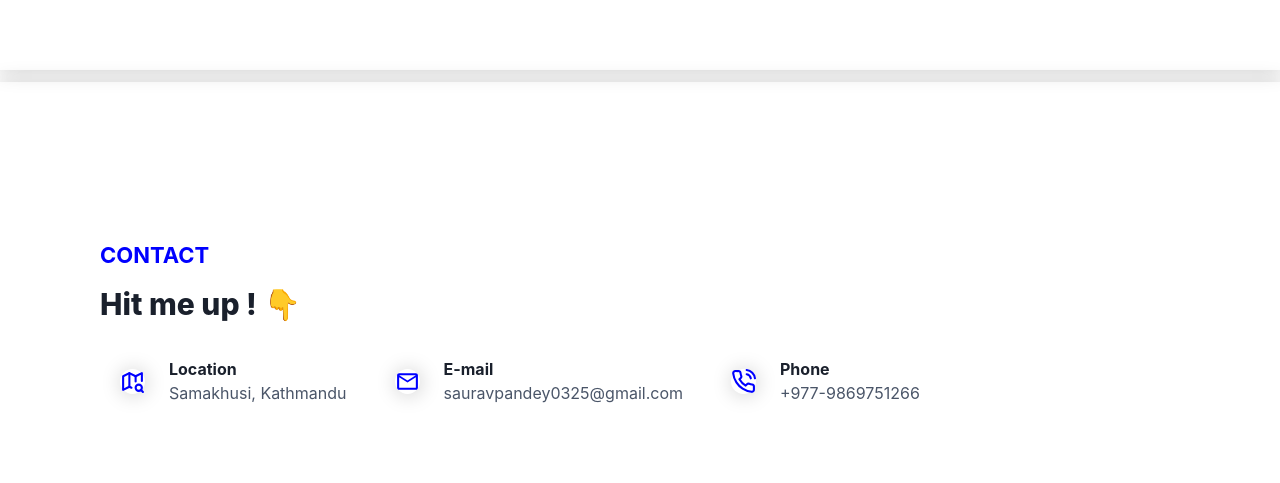
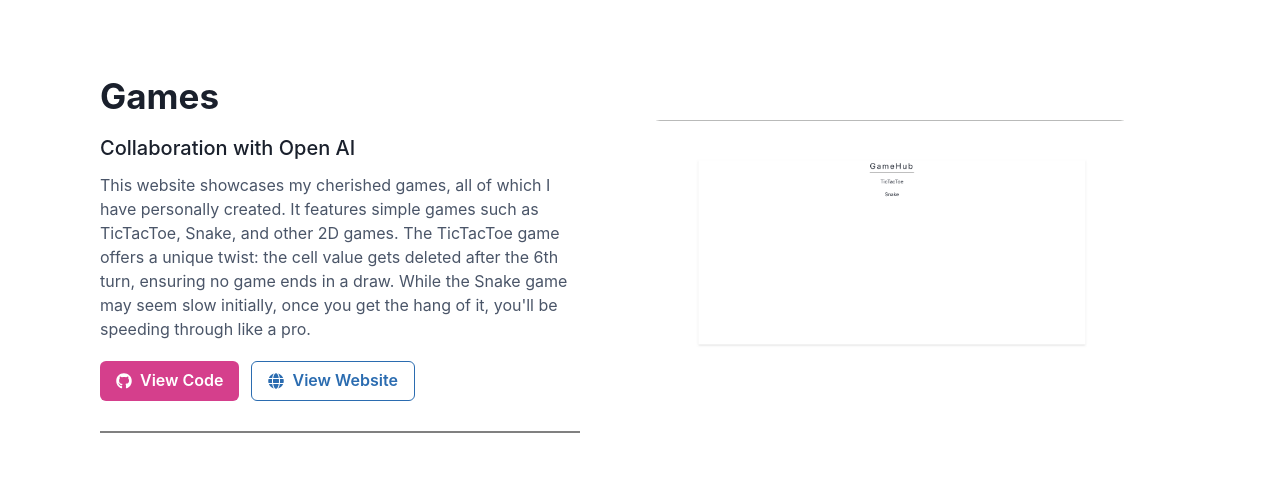
Before and after one commit to sauravpandey538/My_Portfolio, a React (Vite) app: page / in a window 1280 px wide. Shown: the part 2177-2660 px from the top of the page. Built offline with nearby package versions, Linux system fonts and the light colour scheme.

Commit message:
Game section added

```diff
--- a/HomePage_Components/Project_List/Project_List.jsx
+++ b/HomePage_Components/Project_List/Project_List.jsx
@@ -9,6 +9,7 @@ import Amazon from "../public/Amazon.png";
 import Apple from "../public/Apple.png";
 import Nakhau from "../public/Nakhau.png";
 import Ecommerce from "../public/Ecommerce.png";
+import Game from "../public/Game.png";
 export default function ProjectList() {
   const projects = [
     {
@@ -23,17 +24,16 @@ export default function ProjectList() {
       projectDescription:
         "Welcome to our one-stop shopping destination, where you can indulge in unlimited shopping. We cater to all your fashion and accessory needs with three distinct categories: men, women, and jewelry. For men, we offer a wide range of stylish and comfortable clothing and accessories, from casual wear to formal attire. Women will love our extensive collection of fashion-forward pieces, including dresses, tops, pants, and accessories to suit any style.  Our jewelry category features exquisite pieces that add a touch of glamour to any look, including necklaces, bracelets, earrings, and rings. Enjoy unlimited shopping with us and elevate your style effortlessly!",
     },
-    // {
-    //   id: 2,
-    //   projectName: "Apple",
-    //   projectTitle: "Think different.",
-    //   projectMainImage: Apple,
-    //   websiteLink:
-    //     "https://sauravecommerce-sauravs-projects-6a71054e.vercel.app",
-    //   githubLink: "https://github.com/sauravpandey538/E-Commerce",
-    //   projectDescription:
-    //     "Apple Inc., founded in 1976 by Steve Jobs, Steve Wozniak, and Ronald Wayne, is a global leader in technology, known for its innovative products and cohesive ecosystem. Key products like the iPhone, Mac, iPad, Apple Watch, and AirPods have revolutionized their respective markets, while services like the App Store, Apple Music, and Apple Pay enhance user experience and contribute significantly to revenue. Apple's ecosystem ensures seamless integration across devices, fostering a loyal customer base. Consistently strong financial performance, driven by product sales and a growing emphasis on software and services, underscores Apple's influence and ongoing impact on the tech industry.",
-    // },
+    {
+      id: 2,
+      projectName: "Games",
+      projectTitle: "Collaboration with Open AI",
+      projectMainImage: Game,
+      websiteLink: "https://games-six-sage.vercel.app",
+      githubLink: "https://github.com/sauravpandey538/Games",
+      projectDescription:
+        "This website showcases my cherished games, all of which I have personally created. It features simple games such as TicTacToe, Snake, and other 2D games. The TicTacToe game offers a unique twist: the cell value gets deleted after the 6th turn, ensuring no game ends in a draw. While the Snake game may seem slow initially, once you get the hang of it, you'll be speeding through like a pro. ",
+    },
     // {
     //   id: 3,
     //   projectName: "Amazon",
```
Also changed, not shown: HomePage_Components/public/Game.png (added).
